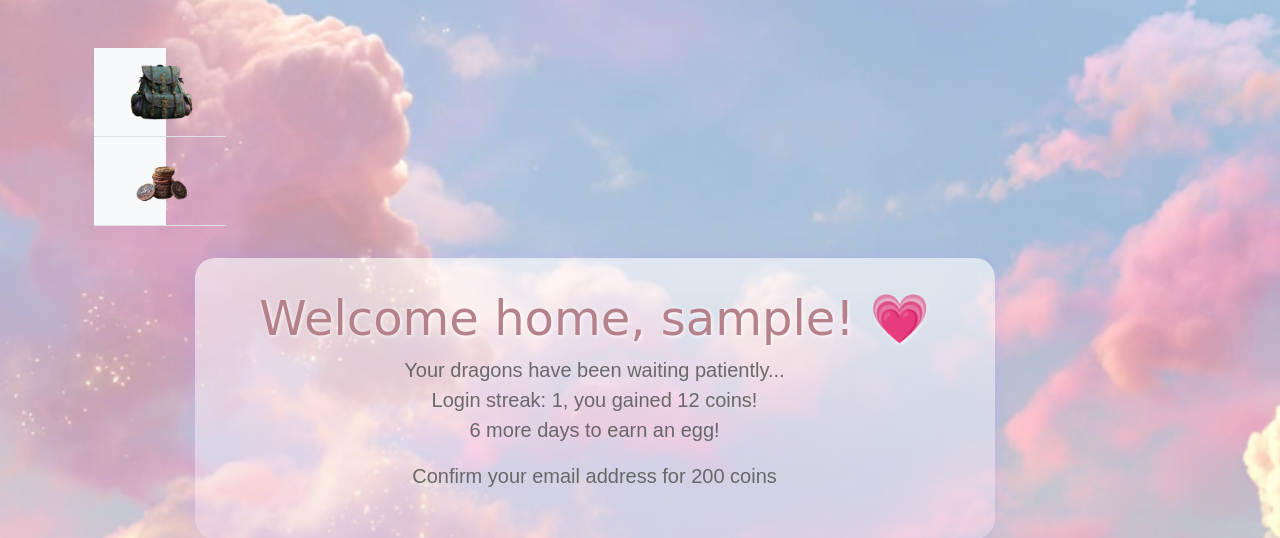
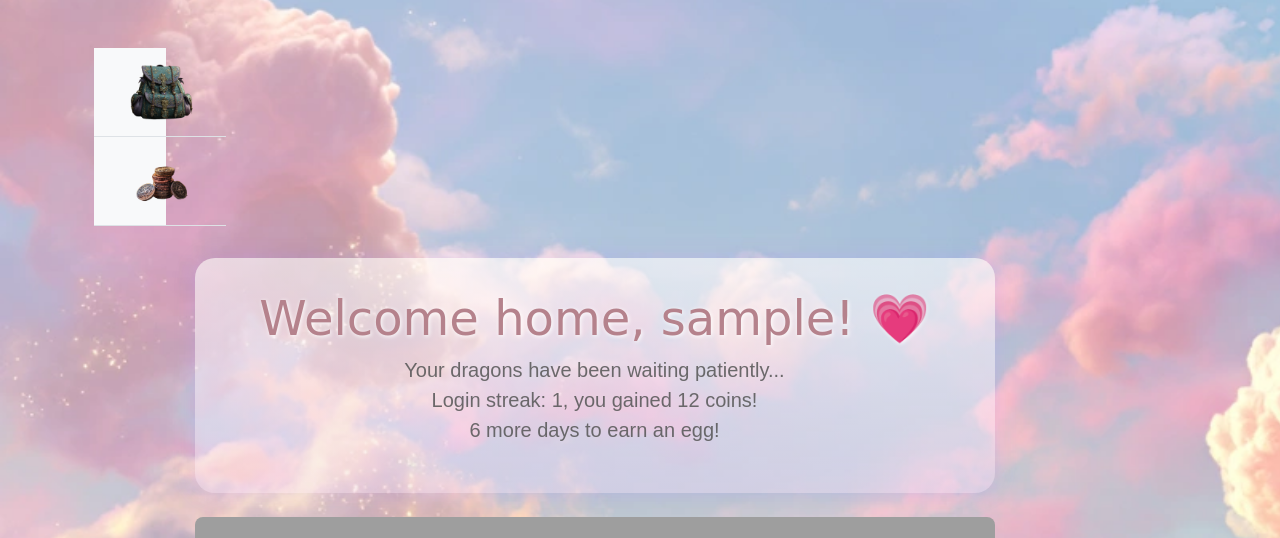
Before and after one commit to Just-Casey-Codes/TinyWings, a Flask app: page /yourhome in a window 1280 px wide. Shown: the part 183-721 px from the top of the page. Run offline with Flask 3, Linux system fonts and the light colour scheme; a user stored in the database is signed in; tables that the repository leaves empty hold one stand-in row (values such as "Sample post"); some libraries are stand-ins or nearby versions; some web fonts are replaced; grey boxes are pictures that could not be loaded.

Commit message:
update email confirmation htmls and routes

```diff
--- a/main.py
+++ b/main.py
@@ -554,7 +554,7 @@ def inactive():
 def resend_confirmation():
     if current_user.is_confirmed:
         flash("Your account has already been confirmed.", "success")
-        return redirect(url_for("core.home"))
+        return redirect(url_for("user_home"))
     token = generate_token(current_user.email)
     confirm_url = url_for("confirm_email", token=token, _external=True)
     html = render_template("accounts/confirm_email.html", confirm_url=confirm_url)
@@ -597,6 +597,7 @@ def register():
         return render_template('user-home.html',username=username)
     return render_template('register.html',sign_up=sign_up)
 
+
 @app.route("/confirm/<token>")
 @login_required
 def confirm_email(token):
@@ -611,7 +612,7 @@ def confirm_email(token):
         db.session.add(user)
         current_user.coins += 100
         db.session.commit()
-        flash("You have confirmed your account. Thanks!", "success")
+        flash("You have confirmed your account. Thanks! Have 100 coins!", "success")
     else:
         flash("The confirmation link is invalid or has expired.", "danger")
     return redirect(url_for("user_home"))
@@ -619,6 +620,12 @@ def confirm_email(token):
 @app.route("/yourhome")
 @login_required
 def user_home():
+    token = generate_token(current_user.email)
+    confirm_url = url_for("confirm_email", token=token, _external=True)
+    html = render_template("confirm_email.html", confirm_url=confirm_url)
+    subject = "Please confirm your email"
+    send_email(current_user.email, subject, html)
+    flash("A confirmation email has been sent via email.", "success")
     user_id = current_user.id
     daily_login()
     user = db.session.execute(db.select(User).where(User.id == user_id)).scalar()
--- a/templates/accounts/inactive.html
+++ b/templates/accounts/inactive.html
@@ -7,11 +7,12 @@
   <div class="row">
       <div class="welcome-banner">
   <h1 class="fantasy-welcome">Please activate your account through the following link</h1>
+  <p class="fantasy-subtext"><a href="{{ confirm_url }}">{{ confirm_url }}</a></p>
         <p class="fantasy-subtext">You have not confirmed your account. Please check your inbox (and your spam
     folder) - you should have received an email with a confirmation link.</p>
         <p class="fantasy-subtext">
     Didn't get the email?
-    <a href="{{ url_for('accounts.resend_confirmation') }}">Resend</a>.
+    <a href="{{ url_for('resend_confirmation') }}">Resend</a>.
   </p>
 </div>
   </div>
--- a/templates/user-home.html
+++ b/templates/user-home.html
@@ -34,8 +34,10 @@
   <br> Login streak: {{user.login_streak}}, you gained {{10 + user.login_streak * 2}} coins!
       <br> {{ 7 - user.login_streak }} more days to earn an egg!
   </p>
+    {% if user.is_confirmed == False %}
     <p class="fantasy-subtext">Confirm your email address for 200 coins
   <br> <a href="{{url_for('confirm_email')}}"> </a>
+        {% endif %}
   </p>
 </div>
 <div class="px-4 pt-0 mt-4 text-center">
```
